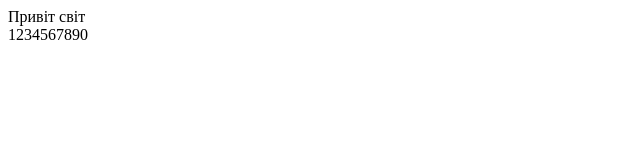
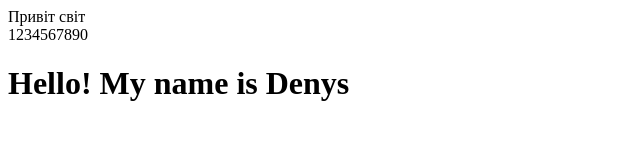
Before and after one commit to DenikBlack/Learning, a plain HTML site: page Lessons.html in a window 1280 px wide. Shown: the whole page, without its empty margins (0-640 px from the left). Drawn offline with Linux system fonts and the light colour scheme.

Commit message:
Add h1 to lessons.html

```diff
--- a/Lessons.html
+++ b/Lessons.html
@@ -10,6 +10,9 @@
 <body>
     Привіт світ <br>
     1234567890
+    <h1>
+        Hello! My name is Denys
+    </h1>
 </body>
 
 <img src="" alt="">
```
